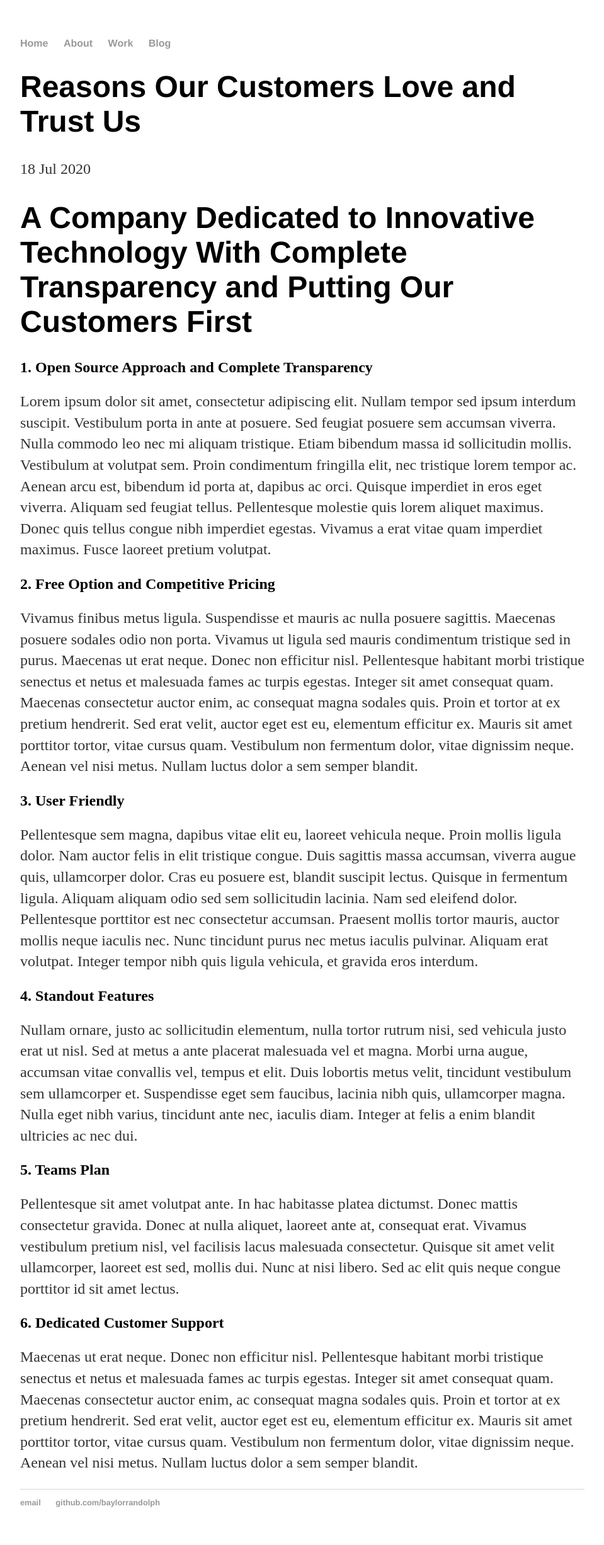
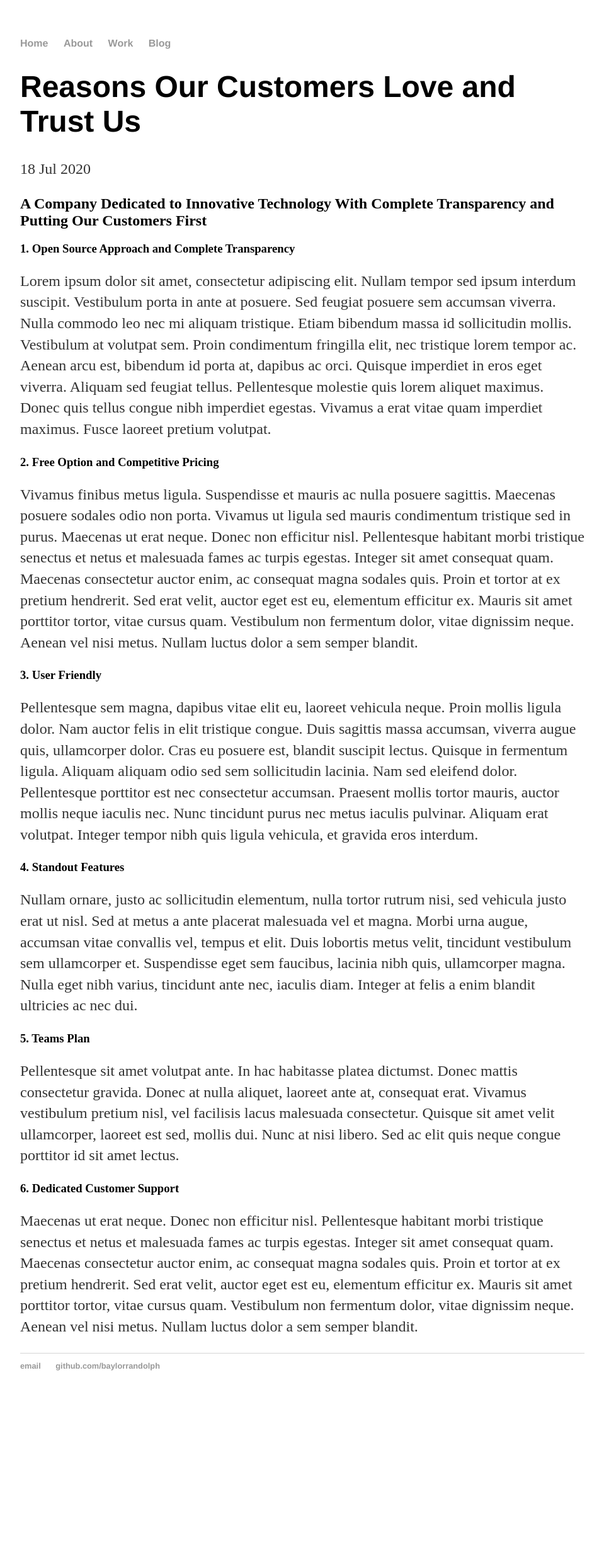
Before and after one commit to baylorrandolph/baylorrandolph.github.io, a Jekyll site: the page built from _posts/2020-07-18-reasons-our-customers-love-and-trust-us.md, in a window 1280 px wide. Shown: the whole page at 63% size, without its empty margins (160-1119 px from the left). Built offline with Jekyll 4.4.1, drawn with Linux system fonts in a browser that asks for light colours; after the commit the page ends 2236 px from its top, so only the background shows below that.

```diff
--- a/_posts/2020-07-18-reasons-our-customers-love-and-trust-us.md
+++ b/_posts/2020-07-18-reasons-our-customers-love-and-trust-us.md
@@ -5,22 +5,22 @@ categories: [innovative technology]
 tags: [customers]
 date: 2020-07-18
 ---
-# A Company Dedicated to Innovative Technology With Complete Transparency and Putting Our Customers First
+## A Company Dedicated to Innovative Technology With Complete Transparency and Putting Our Customers First
 
-## 1. Open Source Approach and Complete Transparency
+### 1. Open Source Approach and Complete Transparency
 Lorem ipsum dolor sit amet, consectetur adipiscing elit. Nullam tempor sed ipsum interdum suscipit. Vestibulum porta in ante at posuere. Sed feugiat posuere sem accumsan viverra. Nulla commodo leo nec mi aliquam tristique. Etiam bibendum massa id sollicitudin mollis. Vestibulum at volutpat sem. Proin condimentum fringilla elit, nec tristique lorem tempor ac. Aenean arcu est, bibendum id porta at, dapibus ac orci. Quisque imperdiet in eros eget viverra. Aliquam sed feugiat tellus. Pellentesque molestie quis lorem aliquet maximus. Donec quis tellus congue nibh imperdiet egestas. Vivamus a erat vitae quam imperdiet maximus. Fusce laoreet pretium volutpat.
 
-## 2. Free Option and Competitive Pricing
+### 2. Free Option and Competitive Pricing
 Vivamus finibus metus ligula. Suspendisse et mauris ac nulla posuere sagittis. Maecenas posuere sodales odio non porta. Vivamus ut ligula sed mauris condimentum tristique sed in purus. Maecenas ut erat neque. Donec non efficitur nisl. Pellentesque habitant morbi tristique senectus et netus et malesuada fames ac turpis egestas. Integer sit amet consequat quam. Maecenas consectetur auctor enim, ac consequat magna sodales quis. Proin et tortor at ex pretium hendrerit. Sed erat velit, auctor eget est eu, elementum efficitur ex. Mauris sit amet porttitor tortor, vitae cursus quam. Vestibulum non fermentum dolor, vitae dignissim neque. Aenean vel nisi metus. Nullam luctus dolor a sem semper blandit.
 
-## 3. User Friendly
+### 3. User Friendly
 Pellentesque sem magna, dapibus vitae elit eu, laoreet vehicula neque. Proin mollis ligula dolor. Nam auctor felis in elit tristique congue. Duis sagittis massa accumsan, viverra augue quis, ullamcorper dolor. Cras eu posuere est, blandit suscipit lectus. Quisque in fermentum ligula. Aliquam aliquam odio sed sem sollicitudin lacinia. Nam sed eleifend dolor. Pellentesque porttitor est nec consectetur accumsan. Praesent mollis tortor mauris, auctor mollis neque iaculis nec. Nunc tincidunt purus nec metus iaculis pulvinar. Aliquam erat volutpat. Integer tempor nibh quis ligula vehicula, et gravida eros interdum.
 
-## 4. Standout Features
+### 4. Standout Features
 Nullam ornare, justo ac sollicitudin elementum, nulla tortor rutrum nisi, sed vehicula justo erat ut nisl. Sed at metus a ante placerat malesuada vel et magna. Morbi urna augue, accumsan vitae convallis vel, tempus et elit. Duis lobortis metus velit, tincidunt vestibulum sem ullamcorper et. Suspendisse eget sem faucibus, lacinia nibh quis, ullamcorper magna. Nulla eget nibh varius, tincidunt ante nec, iaculis diam. Integer at felis a enim blandit ultricies ac nec dui.
 
-## 5. Teams Plan
+### 5. Teams Plan
 Pellentesque sit amet volutpat ante. In hac habitasse platea dictumst. Donec mattis consectetur gravida. Donec at nulla aliquet, laoreet ante at, consequat erat. Vivamus vestibulum pretium nisl, vel facilisis lacus malesuada consectetur. Quisque sit amet velit ullamcorper, laoreet est sed, mollis dui. Nunc at nisi libero. Sed ac elit quis neque congue porttitor id sit amet lectus.
 
-## 6. Dedicated Customer Support
+### 6. Dedicated Customer Support
 Maecenas ut erat neque. Donec non efficitur nisl. Pellentesque habitant morbi tristique senectus et netus et malesuada fames ac turpis egestas. Integer sit amet consequat quam. Maecenas consectetur auctor enim, ac consequat magna sodales quis. Proin et tortor at ex pretium hendrerit. Sed erat velit, auctor eget est eu, elementum efficitur ex. Mauris sit amet porttitor tortor, vitae cursus quam. Vestibulum non fermentum dolor, vitae dignissim neque. Aenean vel nisi metus. Nullam luctus dolor a sem semper blandit.
```
